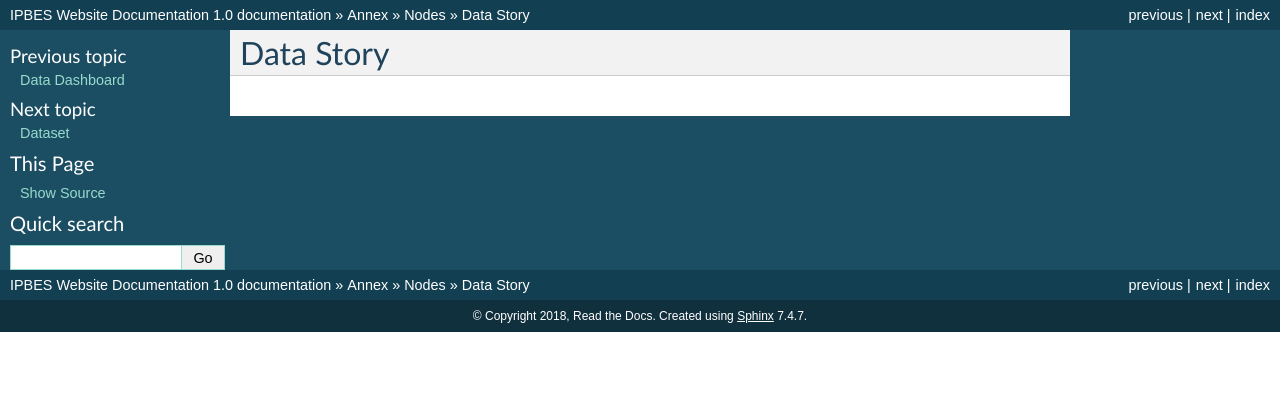
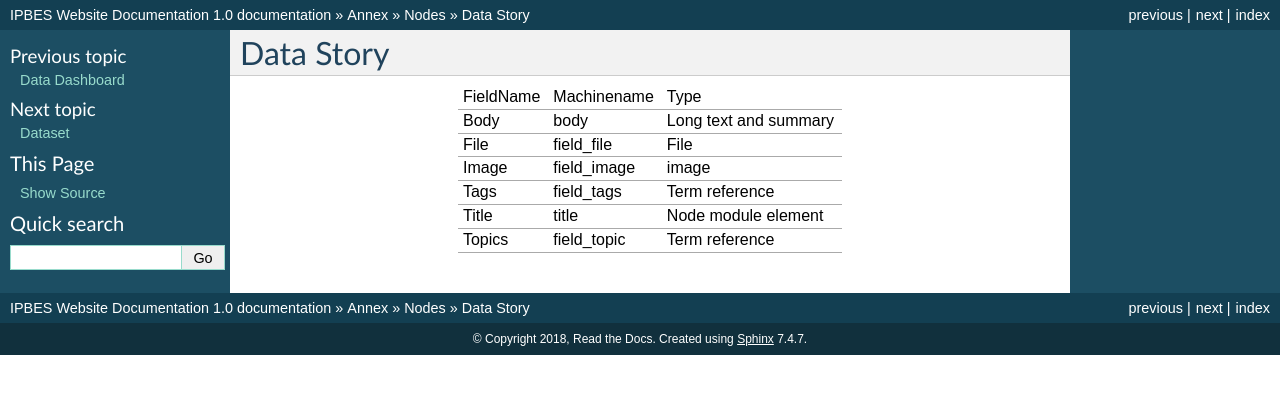
Before and after one commit to ipbes/ipbeswebdocs, a Sphinx documentation site: the page built from docs/annex/nodes/data-story.rst, in a window 1280 px wide. Shown: the top 394 px of the page. Built offline with Sphinx 7.4.7, drawn with Linux system fonts in a browser that asks for light colours; pages that are not in the unit, such as notebooks, are missing from menus.

Commit message:
Update data-story.rst

```diff
--- a/docs/annex/nodes/data-story.rst
+++ b/docs/annex/nodes/data-story.rst
@@ -1,2 +1,17 @@
 Data Story
 ==========
++-----------+-------------+-----------------------+
+| FieldName | Machinename | Type                  |
++-----------+-------------+-----------------------+
+| Body      | body        | Long text and summary |
++-----------+-------------+-----------------------+
+| File      | field_file  | File                  |
++-----------+-------------+-----------------------+
+| Image     | field_image | image                 |
++-----------+-------------+-----------------------+
+| Tags      | field_tags  | Term reference        |
++-----------+-------------+-----------------------+
+| Title     | title       | Node module element   |
++-----------+-------------+-----------------------+
+| Topics    | field_topic | Term reference        |
++-----------+-------------+-----------------------+
```
